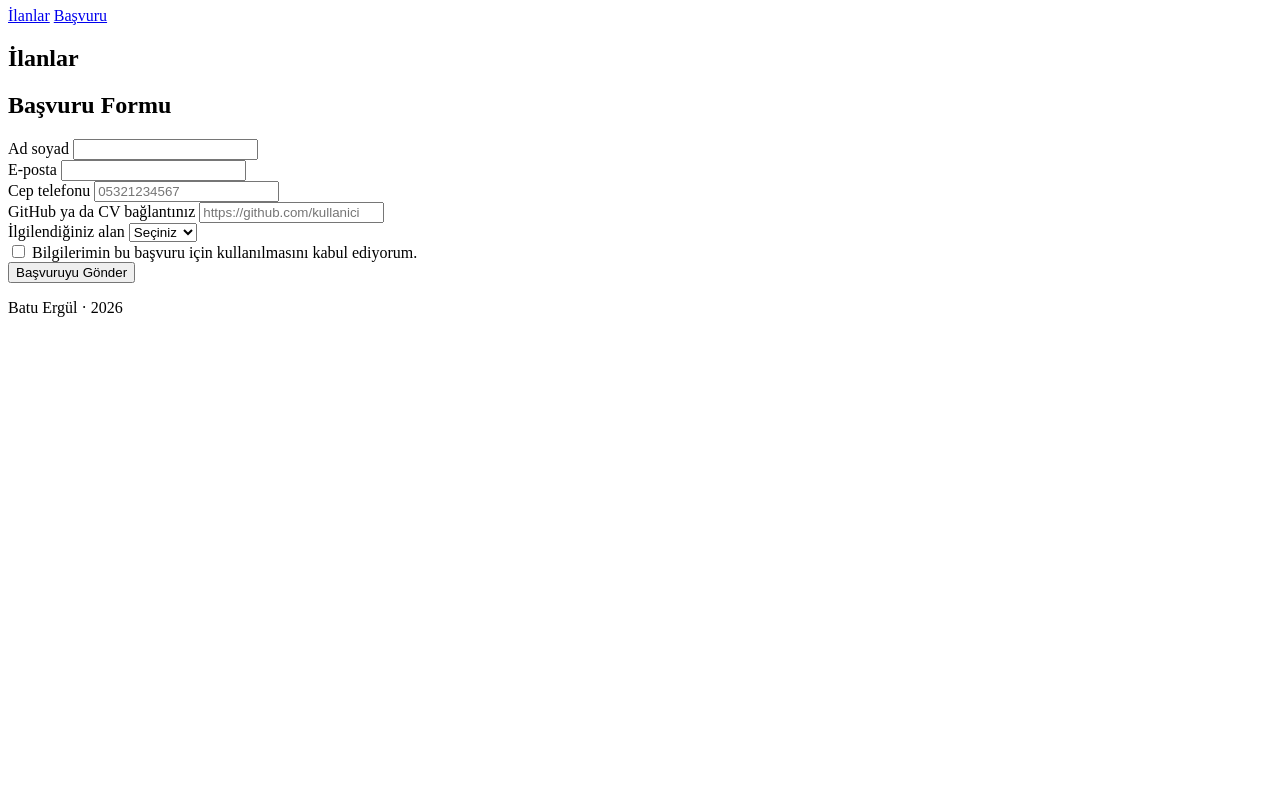
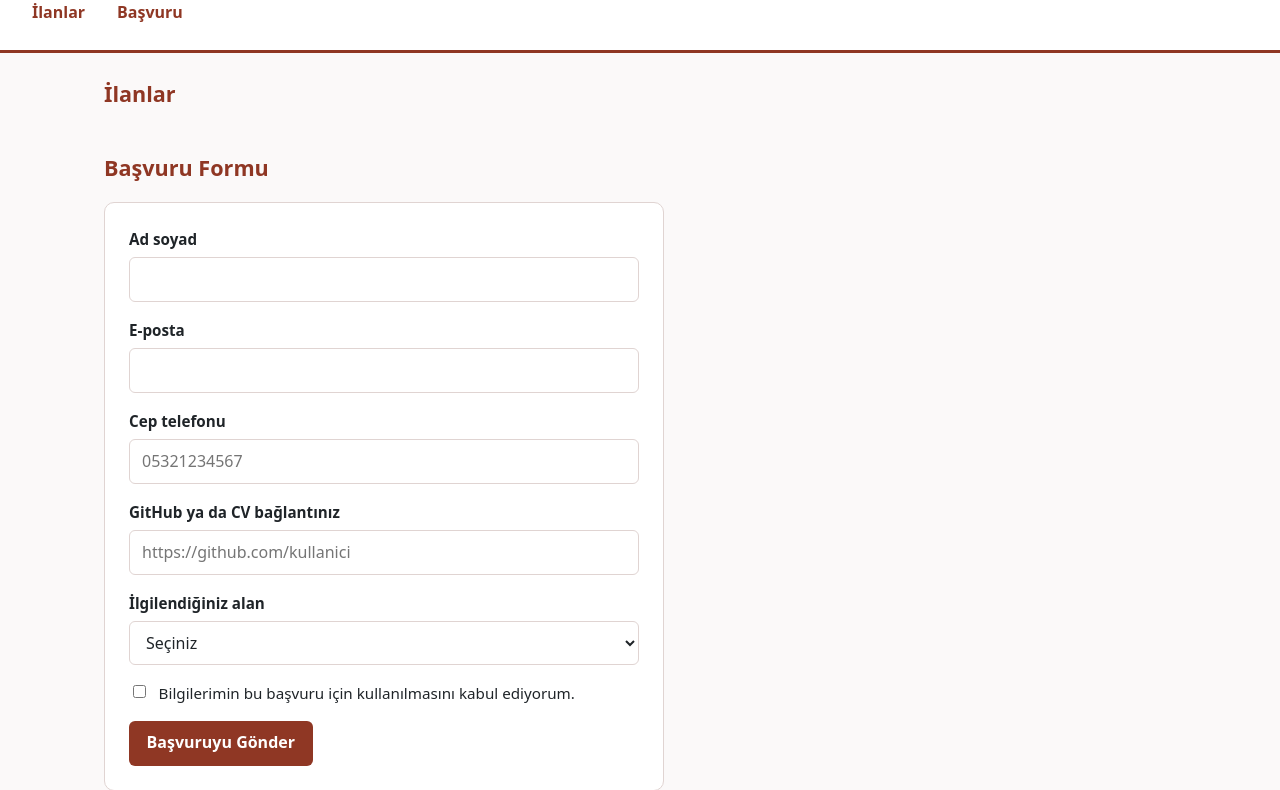
Before and after one commit to Walbertb4/webtek-ilan-panosu, a plain HTML site: page index.html in a window 1280 px wide. Shown: the part 73-863 px from the top of the page. Before the commit the page ends 800 px from the top, so only its background shows below. Drawn offline with Linux system fonts and the light colour scheme.

Commit message:
Adım 3: renk teması ve özel ton (11)

```diff
--- a/index.html
+++ b/index.html
@@ -4,6 +4,7 @@
   <meta charset="utf-8">
   <meta name="viewport" content="width=device-width, initial-scale=1.0">
   <title>Staj ve İş İlanı Panosu</title>
+  <link rel="stylesheet" href="stil.css">
   <script src="form.js" defer></script>
 </head>
 <body>
--- /dev/null
+++ b/stil.css
@@ -0,0 +1,206 @@
+:root {
+  --ton: 11;
+  --ana: hsl(var(--ton) 60% 35%);
+  --ana-koyu: hsl(var(--ton) 65% 26%);
+  --ana-acik: hsl(var(--ton) 55% 95%);
+  --arka-plan: hsl(var(--ton) 25% 98%);
+  --yuzey: #ffffff;
+  --metin: #1f2428;
+  --ikincil-metin: #55606b;
+  --kenarlik: hsl(var(--ton) 18% 85%);
+  --hata: #b42318;
+  --hata-arka: #fef3f2;
+  --basari: #067647;
+}
+
+*,
+*::before,
+*::after {
+  box-sizing: border-box;
+}
+
+body {
+  margin: 0;
+  font-family: system-ui, -apple-system, "Segoe UI", Roboto, sans-serif;
+  line-height: 1.6;
+  color: var(--metin);
+  background: var(--arka-plan);
+}
+
+header {
+  background: var(--yuzey);
+  border-bottom: 3px solid var(--ana);
+  padding: 1.25rem 1.5rem;
+}
+
+header h1 {
+  margin: 0 0 0.5rem;
+  font-size: 1.6rem;
+  color: var(--ana);
+}
+
+nav {
+  display: flex;
+  gap: 1rem;
+}
+
+nav a {
+  color: var(--ana);
+  font-weight: 600;
+  text-decoration: none;
+  padding: 0.25rem 0.5rem;
+  border-radius: 6px;
+}
+
+nav a:hover,
+nav a:focus-visible {
+  background: var(--ana-acik);
+  text-decoration: underline;
+}
+
+main {
+  max-width: 1120px;
+  margin: 0 auto;
+  padding: 1.5rem;
+}
+
+section {
+  margin-bottom: 2.5rem;
+}
+
+h2 {
+  margin: 0 0 1rem;
+  color: var(--ana);
+  font-size: 1.35rem;
+}
+
+#durum {
+  margin: 0 0 1rem;
+  padding: 0.6rem 0.9rem;
+  border-radius: 8px;
+  background: var(--ana-acik);
+  color: var(--ana-koyu);
+  font-weight: 500;
+}
+
+#durum:empty {
+  display: none;
+}
+
+#durum[data-durum="hata"] {
+  background: var(--hata-arka);
+  color: var(--hata);
+}
+
+#ilanlar {
+  list-style: none;
+  margin: 0;
+  padding: 0;
+}
+
+.kart {
+  background: var(--yuzey);
+  border: 1px solid var(--kenarlik);
+  border-top: 4px solid var(--ana);
+  border-radius: 10px;
+  padding: 1.15rem;
+  display: flex;
+  flex-direction: column;
+  gap: 0.45rem;
+}
+
+.kart h3 {
+  margin: 0;
+  font-size: 1.1rem;
+  color: var(--ana-koyu);
+}
+
+.kart p {
+  margin: 0;
+  color: var(--ikincil-metin);
+  font-size: 0.95rem;
+}
+
+#basvuru {
+  background: var(--yuzey);
+  border: 1px solid var(--kenarlik);
+  border-radius: 10px;
+  padding: 1.5rem;
+  max-width: 560px;
+  display: flex;
+  flex-direction: column;
+  gap: 1rem;
+}
+
+.alan-grubu {
+  display: flex;
+  flex-direction: column;
+  gap: 0.35rem;
+}
+
+.alan-grubu label {
+  font-weight: 600;
+  font-size: 0.95rem;
+}
+
+.alan-grubu input,
+.alan-grubu select {
+  font: inherit;
+  padding: 0.55rem 0.75rem;
+  border: 1px solid var(--kenarlik);
+  border-radius: 6px;
+  background: var(--yuzey);
+  color: var(--metin);
+}
+
+.alan-grubu input:focus-visible,
+.alan-grubu select:focus-visible {
+  outline: 2px solid var(--ana);
+  outline-offset: 1px;
+}
+
+.onay-grubu {
+  flex-direction: row;
+  align-items: flex-start;
+  gap: 0.6rem;
+}
+
+.onay-grubu input[type="checkbox"] {
+  margin-top: 0.25rem;
+  accent-color: var(--ana);
+}
+
+.onay-grubu label {
+  font-weight: 400;
+}
+
+button {
+  font: inherit;
+  font-weight: 600;
+  padding: 0.6rem 1.1rem;
+  border: none;
+  border-radius: 6px;
+  background: var(--ana);
+  color: #ffffff;
+  cursor: pointer;
+  align-self: flex-start;
+}
+
+button:hover,
+button:focus-visible {
+  background: var(--ana-koyu);
+}
+
+#basvuru-ileti {
+  margin-top: 0.75rem;
+  font-weight: 600;
+  color: var(--basari);
+}
+
+footer {
+  text-align: center;
+  padding: 1.25rem;
+  color: var(--ikincil-metin);
+  border-top: 1px solid var(--kenarlik);
+  font-size: 0.9rem;
+}
```
